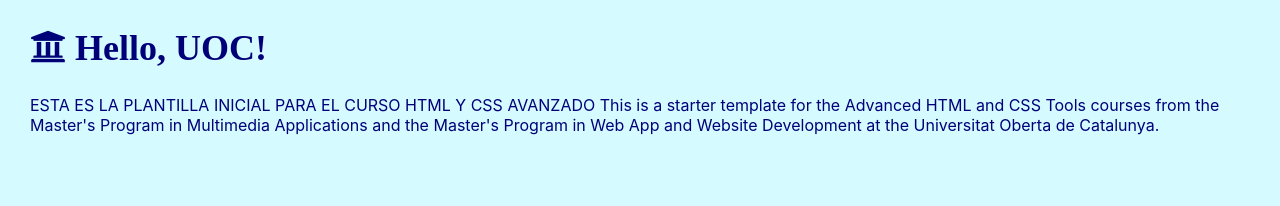
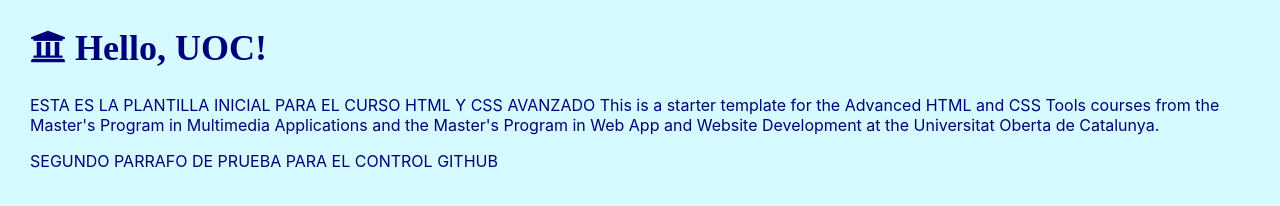
Before and after one commit to JavierAntonUOC/teatro, a website built with Parcel: page src/index.html in a window 1280 px wide. Shown: the part 110-316 px from the top of the page. Built offline with nearby package versions, Linux system fonts and the light colour scheme; some packages are replaced by stand-ins of ours.

Commit message:
SegundoCommit
se ha añadido un parrafo a la página index.html

```diff
--- a/src/index.html
+++ b/src/index.html
@@ -19,6 +19,7 @@
     Program in Web App and Website Development at the Universitat Oberta de
     Catalunya.
   </p>
+  <p>SEGUNDO PARRAFO DE PRUEBA PARA EL CONTROL GITHUB</p>
 
   <script src="./assets/scripts/main.js"></script><!-- do not remove this line! -->
 </body>
```
